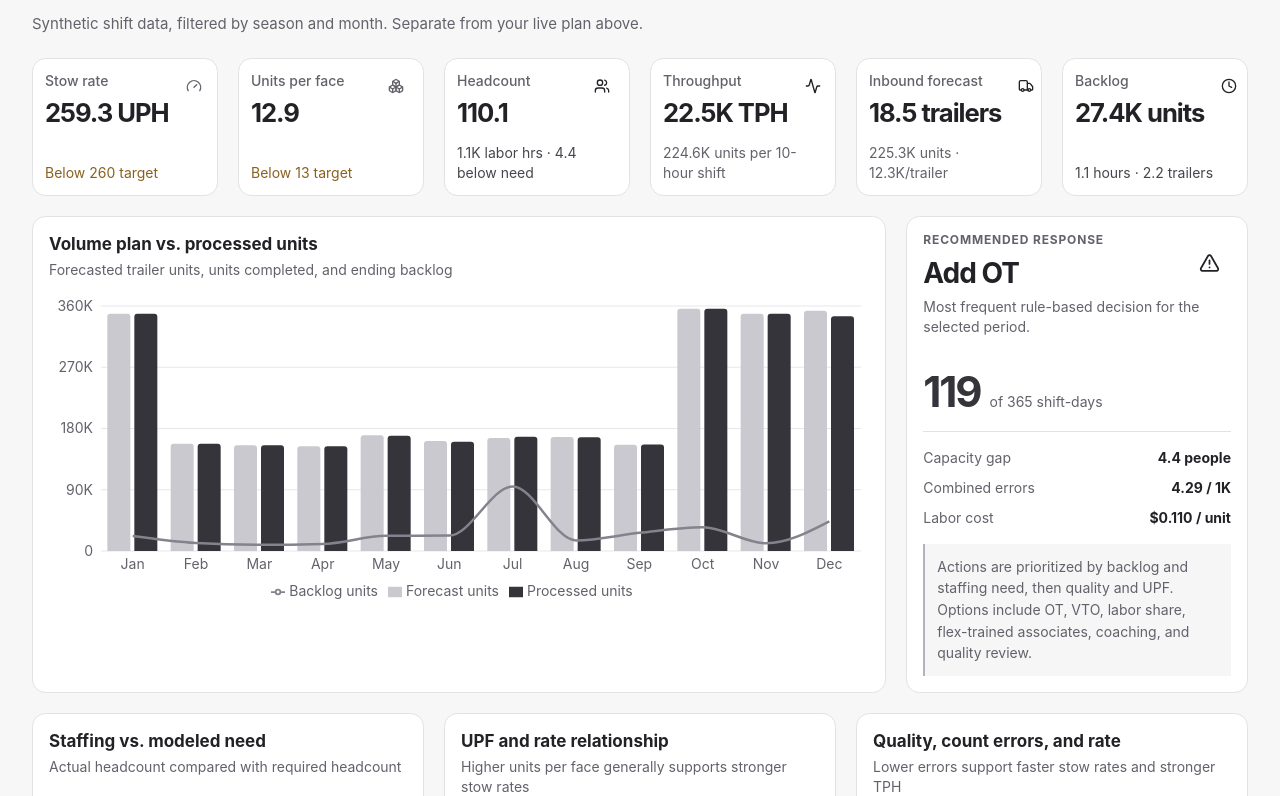
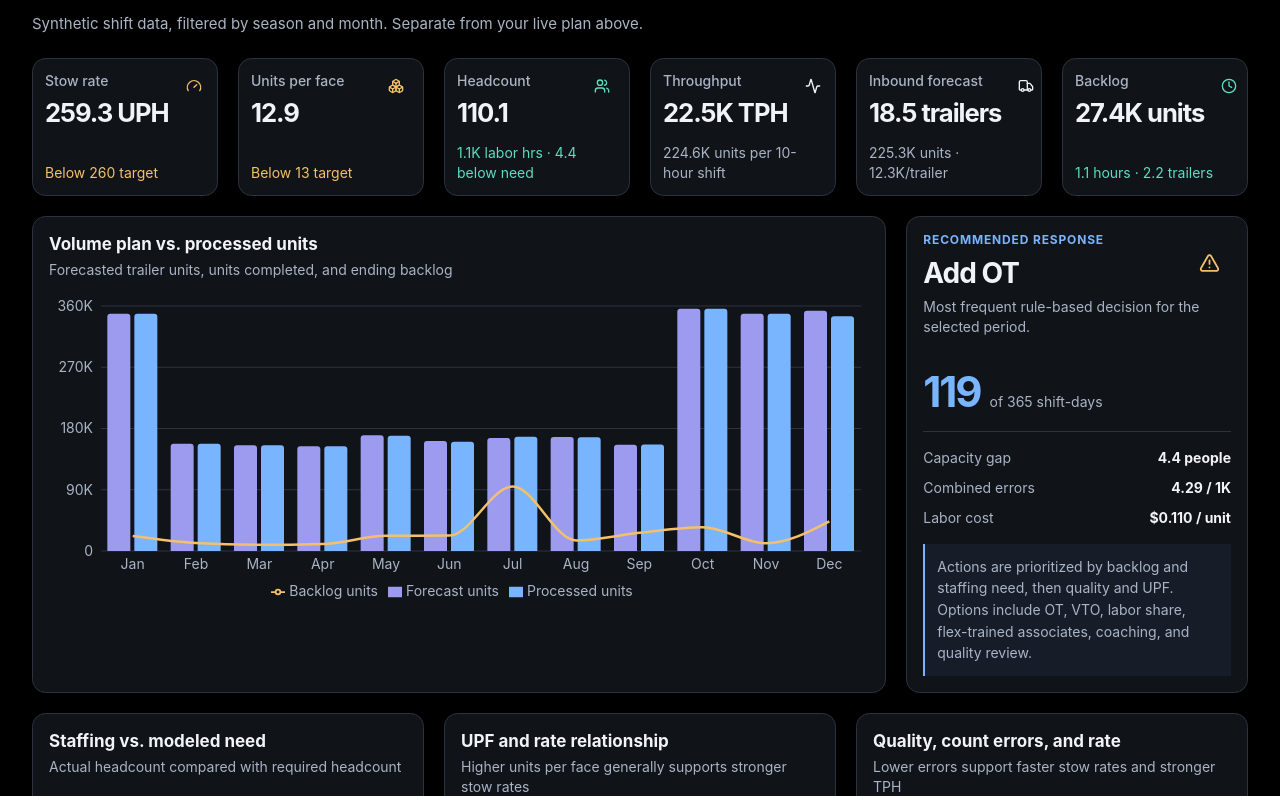
Before and after one commit to Landerosr/inbound-stow-operations-dashboard, a React (Vite) app: page / in a window 1280 px wide. Shown: the part 828-1624 px from the top of the page. Built offline with nearby package versions, Linux system fonts and the light colour scheme.

Commit message:
Add black dashboard theme with colored data accents

```diff
--- a/app/globals.css
+++ b/app/globals.css
@@ -31,24 +31,24 @@
 }
 
 :root {
-  --background: #f7f7f8;
-  --foreground: #222226;
-  --card: #ffffff;
-  --card-foreground: #222226;
-  --popover: #ffffff;
-  --popover-foreground: #222226;
-  --primary: #34343a;
-  --primary-foreground: #ffffff;
-  --secondary: #f3f3f5;
-  --secondary-foreground: #222226;
-  --muted: #f3f3f5;
-  --muted-foreground: #62626b;
-  --accent: #e2e2e5;
-  --accent-foreground: #222226;
-  --destructive: #9c4343;
-  --border: #e2e2e5;
-  --input: #e2e2e5;
-  --ring: #34343a;
+  --background: #000000;
+  --foreground: #f0f3f8;
+  --card: #101318;
+  --card-foreground: #f0f3f8;
+  --popover: #101318;
+  --popover-foreground: #f0f3f8;
+  --primary: #79b5ff;
+  --primary-foreground: #101318;
+  --secondary: #191e27;
+  --secondary-foreground: #f0f3f8;
+  --muted: #191e27;
+  --muted-foreground: #a9b4c5;
+  --accent: #2b3340;
+  --accent-foreground: #f0f3f8;
+  --destructive: #ff8393;
+  --border: #2b3340;
+  --input: #2b3340;
+  --ring: #79b5ff;
   --radius: 0.6rem;
   --font-geist-sans: -apple-system, BlinkMacSystemFont, "Segoe UI", sans-serif;
   --font-geist-mono: ui-monospace, monospace;
@@ -82,25 +82,25 @@
 .brand-block { gap: 14px; }
 .brand-mark {
   width: 42px; height: 42px; display: grid; place-items: center;
-  border: 1px solid #34343a; border-radius: 8px; color: #34343a;
+  border: 1px solid #79b5ff; border-radius: 8px; color: #79b5ff;
   font-weight: 800; letter-spacing: -0.04em;
   box-shadow: none;
 }
 .eyebrow, .section-kicker {
-  color: #62626b; font-size: 14px; line-height: 1.2; font-weight: 700;
+  color: #a9b4c5; font-size: 14px; line-height: 1.2; font-weight: 700;
   letter-spacing: 0.13em; text-transform: uppercase;
 }
 .brand-block h1 {
   margin-top: 3px; font-size: clamp(18px, 2vw, 23px); line-height: 1.1;
   font-weight: 720; letter-spacing: -0.025em;
 }
-.header-meta { justify-content: flex-end; gap: 16px; color: #62626b; font-size: 14px; }
+.header-meta { justify-content: flex-end; gap: 16px; color: #a9b4c5; font-size: 14px; }
 .status-badge {
   height: 25px; border: 1px solid rgba(50, 50, 55, 0.06);
-  background: rgba(50, 50, 55, 0.06); color: #45454d;
+  background: rgba(50, 50, 55, 0.06); color: #5cdec1;
 }
 .status-dot {
-  width: 6px; height: 6px; border-radius: 999px; background: #45454d;
+  width: 6px; height: 6px; border-radius: 999px; background: #5cdec1;
   box-shadow: none;
 }
 
@@ -112,15 +112,15 @@
   margin-top: 7px; font-size: clamp(24px, 3vw, 34px); line-height: 1.08;
   font-weight: 710; letter-spacing: -0.035em;
 }
-.control-row > div:first-child > p:last-child { margin-top: 8px; color: #62626b; font-size: 15px; }
+.control-row > div:first-child > p:last-child { margin-top: 8px; color: #a9b4c5; font-size: 15px; }
 .filters { flex-shrink: 0; gap: 12px; }
 .filters label {
-  display: grid; gap: 6px; color: #62626b; font-size: 14px;
+  display: grid; gap: 6px; color: #a9b4c5; font-size: 14px;
   font-weight: 650; letter-spacing: 0.04em; text-transform: uppercase;
 }
 .filters [data-slot='native-select'] {
-  min-width: 145px; height: 38px; border-color: #e2e2e5;
-  background: #ffffff; color: #222226; font-size: 14px; text-transform: none;
+  min-width: 145px; height: 38px; border-color: #2b3340;
+  background: #101318; color: #f0f3f8; font-size: 14px; text-transform: none;
 }
 
 .scenario-planner {
@@ -130,12 +130,12 @@
   margin-bottom: 14px;
 }
 .scenario-input-card, .scenario-result-card {
-  border: 1px solid #e2e2e5;
-  background: #ffffff;
+  border: 1px solid #2b3340;
+  background: #101318;
   box-shadow: none;
 }
 .scenario-input-card { border-top: 1px solid var(--border); }
-.scenario-result-card { border-top: 1px solid var(--border); background: #ffffff; }
+.scenario-result-card { border-top: 1px solid var(--border); background: #101318; }
 .scenario-card-header {
   display: flex;
   grid-template-columns: minmax(0, 1fr) auto;
@@ -154,7 +154,7 @@
 .scenario-input-card [data-slot='card-description'],
 .scenario-result-card [data-slot='card-description'] {
   margin-top: 3px;
-  color: #62626b;
+  color: #a9b4c5;
   font-size: 0.85rem;
 }
 .reset-button {
@@ -164,25 +164,25 @@
   justify-content: center;
   gap: 7px;
   padding: 0 12px;
-  border: 1px solid #e2e2e5;
+  border: 1px solid #2b3340;
   border-radius: 7px;
-  color: #62626b;
-  background: #f3f3f5;
+  color: #a9b4c5;
+  background: #191e27;
   font-size: 0.875rem;
   font-weight: 650;
   cursor: pointer;
   transition: border-color 150ms ease, color 150ms ease, background 150ms ease;
 }
-.reset-button:hover { border-color: #34343a; color: #222226; background: #f3f3f5; }
-.reset-button:focus-visible { outline: 2px solid #34343a; outline-offset: 2px; }
+.reset-button:hover { border-color: #79b5ff; color: #f0f3f8; background: #191e27; }
+.reset-button:focus-visible { outline: 2px solid #79b5ff; outline-offset: 2px; }
 .reset-button svg { width: 15px; height: 15px; }
 .scenario-fieldset { display: block; }
 .planning-details { margin-top: 14px; }
-.planning-details summary { cursor: pointer; font-size: .875rem; color: #62626b; }
+.planning-details summary { cursor: pointer; font-size: .875rem; color: #a9b4c5; }
 .planning-details[open] .scenario-field { margin-top: 12px; }
 .scenario-group h3 {
   margin-bottom: 10px;
-  color: #62626b;
+  color: #a9b4c5;
   font-size: 0.875rem;
   font-weight: 750;
   letter-spacing: 0.09em;
@@ -191,29 +191,29 @@
 .scenario-input-grid { display: grid; grid-template-columns: repeat(2, minmax(0, 1fr)); gap: 12px; }
 .scenario-assumption-note { margin-top: 14px; color: var(--muted-foreground); font-size: 0.875rem; }
 .scenario-field { min-width: 0; display: grid; gap: 6px; }
-.scenario-field > span { color: #62626b; font-size: 0.875rem; font-weight: 620; }
+.scenario-field > span { color: #a9b4c5; font-size: 0.875rem; font-weight: 620; }
 .scenario-field > div { position: relative; }
 .scenario-field input {
   width: 100%;
   height: 42px;
   padding: 0 48px 0 11px;
-  border: 1px solid #e2e2e5;
+  border: 1px solid #2b3340;
   border-radius: 7px;
   outline: none;
-  color: #222226;
-  background: #ffffff;
+  color: #f0f3f8;
+  background: #101318;
   font-size: 0.95rem;
   font-weight: 640;
   font-variant-numeric: tabular-nums;
   transition: border-color 150ms ease, box-shadow 150ms ease;
 }
-.scenario-field input:focus { border-color: #34343a; box-shadow: none; }
+.scenario-field input:focus { border-color: #79b5ff; box-shadow: none; }
 .scenario-field small {
   position: absolute;
   top: 50%;
   right: 10px;
   transform: translateY(-50%);
-  color: #62626b;
+  color: #a9b4c5;
   font-size: 0.72rem;
   pointer-events: none;
 }
@@ -226,22 +226,22 @@
   flex-shrink: 0;
   border: 1px solid rgba(138, 96, 31, 0.07);
   border-radius: 8px;
-  color: #8a601f;
+  color: #f4c06a;
   background: rgba(138, 96, 31, 0.07);
 }
 .scenario-result-heading svg { width: 19px; height: 19px; }
-.scenario-result-grid { display: grid; grid-template-columns: repeat(3, minmax(0, 1fr)); gap: 1px; background: #e2e2e5; }
-.scenario-result-grid > div { min-width: 0; padding: 11px 9px; background: #ffffff; }
+.scenario-result-grid { display: grid; grid-template-columns: repeat(3, minmax(0, 1fr)); gap: 1px; background: #2b3340; }
+.scenario-result-grid > div { min-width: 0; padding: 11px 9px; background: #101318; }
 .scenario-result-grid span, .scenario-result-grid strong { display: block; }
 .scenario-result-grid span {
   min-height: 30px;
-  color: #62626b;
+  color: #a9b4c5;
   font-size: 0.875rem;
   line-height: 1.25;
 }
 .scenario-result-grid strong {
   margin-top: 5px;
-  color: #222226;
+  color: #f0f3f8;
   font-size: 0.95rem;
   font-weight: 720;
   letter-spacing: -0.015em;
@@ -251,7 +251,7 @@
 
 .metric-grid { display: grid; grid-template-columns: repeat(6, minmax(0, 1fr)); gap: 12px; }
 .metric-card, .chart-card, .decision-card, .table-card, .method-card, .assumption-card {
-  border: 1px solid #e2e2e5; background: #ffffff;
+  border: 1px solid #2b3340; background: #101318;
   box-shadow: none;
 }
 .metric-card { min-height: 138px; justify-content: space-between; }
@@ -260,7 +260,7 @@
   flex-direction: row; justify-content: space-between; gap: 10px;
 }
 .metric-label {
-  color: #62626b; font-size: 14px; font-weight: 650;
+  color: #a9b4c5; font-size: 14px; font-weight: 650;
   letter-spacing: 0.055em; text-transform: uppercase;
 }
 .metric-value {
@@ -269,14 +269,14 @@
 }
 .metric-icon {
   width: 30px; height: 30px; display: grid; place-items: center; flex-shrink: 0;
-  border: 1px solid #e2e2e5; border-radius: 7px; color: #62626b; background: #f3f3f5;
+  border: 1px solid #2b3340; border-radius: 7px; color: #a9b4c5; background: #191e27;
 }
 .metric-icon svg { width: 16px; height: 16px; }
-.metric-icon-good { border-color: rgba(50, 50, 55, 0.06); color: #45454d; background: rgba(50, 50, 55, 0.06); }
-.metric-icon-watch { border-color: rgba(138, 96, 31, 0.07); color: #8a601f; background: rgba(138, 96, 31, 0.07); }
-.metric-detail { color: #62626b; font-size: 14px; }
-.metric-detail-good { color: #45454d; }
-.metric-detail-watch { color: #8a601f; }
+.metric-icon-good { border-color: rgba(50, 50, 55, 0.06); color: #5cdec1; background: rgba(50, 50, 55, 0.06); }
+.metric-icon-watch { border-color: rgba(138, 96, 31, 0.07); color: #f4c06a; background: rgba(138, 96, 31, 0.07); }
+.metric-detail { color: #a9b4c5; font-size: 14px; }
+.metric-detail-good { color: #5cdec1; }
+.metric-detail-watch { color: #f4c06a; }
 
 .primary-grid {
   display: grid; grid-template-columns: minmax(0, 2fr) minmax(280px, 0.8fr);
@@ -287,73 +287,73 @@
 .assumption-card [data-slot='card-title'] { font-size: 17px; font-weight: 680; }
 .chart-card [data-slot='card-description'], .decision-card [data-slot='card-description'],
 .table-card [data-slot='card-description'], .method-card [data-slot='card-description'],
-.assumption-card [data-slot='card-description'] { color: #62626b; font-size: 14px; }
+.assumption-card [data-slot='card-description'] { color: #a9b4c5; font-size: 14px; }
 .chart-card, .chart-content { min-width: 0; }
 .chart-content { width: 100%; height: 280px; min-height: 280px; }
 .volume-chart .chart-content { height: 305px; }
 .recharts-wrapper, .recharts-surface { outline: none; }
-.recharts-text { fill: #62626b; font-size: 14px; }
-.recharts-legend-item-text { color: #62626b !important; font-size: 14px; }
+.recharts-text { fill: #a9b4c5; font-size: 14px; }
+.recharts-legend-item-text { color: #a9b4c5 !important; font-size: 14px; }
 
-.decision-card { border-color: rgba(138, 96, 31, 0.07); background: #ffffff; }
+.decision-card { border-color: rgba(138, 96, 31, 0.07); background: #101318; }
 .decision-title-row { justify-content: space-between; gap: 20px; }
 .decision-title-row [data-slot='card-title'] { margin-top: 7px; font-size: 28px; letter-spacing: -0.035em; }
 .decision-icon {
   width: 44px; height: 44px; display: grid; place-items: center;
   border: 1px solid rgba(138, 96, 31, 0.07); border-radius: 9px;
-  color: #8a601f; background: rgba(138, 96, 31, 0.07);
+  color: #f4c06a; background: rgba(138, 96, 31, 0.07);
 }
 .decision-icon svg { width: 21px; }
 .decision-stat {
   padding: 18px 0; display: flex; align-items: baseline; gap: 9px;
-  border-bottom: 1px solid #e2e2e5;
+  border-bottom: 1px solid #2b3340;
 }
-.decision-stat strong { color: #8a601f; font-size: 42px; line-height: 1; letter-spacing: -0.05em; }
-.decision-stat span { color: #62626b; font-size: 14px; }
+.decision-stat strong { color: #f4c06a; font-size: 42px; line-height: 1; letter-spacing: -0.05em; }
+.decision-stat span { color: #a9b4c5; font-size: 14px; }
 .decision-rules { padding: 16px 0; display: grid; gap: 10px; }
 .decision-rules > div { display: flex; align-items: center; justify-content: space-between; gap: 12px; }
-.decision-rules span, .decision-note { color: #62626b; font-size: 14px; }
+.decision-rules span, .decision-note { color: #a9b4c5; font-size: 14px; }
 .decision-rules strong { font-size: 14px; font-weight: 680; }
 .decision-note {
-  padding: 12px; border-left: 2px solid #8a601f;
+  padding: 12px; border-left: 2px solid #f4c06a;
   background: rgba(138, 96, 31, 0.07); line-height: 1.55;
 }
 
 .secondary-grid { display: grid; grid-template-columns: repeat(3, minmax(0, 1fr)); gap: 14px; margin-top: 14px; }
 .detail-grid { display: grid; grid-template-columns: 0.9fr 1.2fr 0.9fr; gap: 14px; margin-top: 14px; }
 .table-card table { font-size: 14px; }
-.table-card [data-slot='table-head'] { color: #62626b; }
-.table-card [data-slot='table-row'] { border-color: #e2e2e5; }
+.table-card [data-slot='table-head'] { color: #a9b4c5; }
+.table-card [data-slot='table-row'] { border-color: #2b3340; }
 .method-list { display: grid; grid-template-columns: repeat(2, minmax(0, 1fr)); gap: 12px; }
 .method-list li {
   min-height: 78px; display: flex; align-items: flex-start; gap: 11px; padding: 12px;
-  border: 1px solid #e2e2e5; border-radius: 8px; background: #ffffff;
+  border: 1px solid #2b3340; border-radius: 8px; background: #101318;
 }
-.method-list svg { width: 17px; height: 17px; flex-shrink: 0; margin-top: 2px; color: #34343a; }
+.method-list svg { width: 17px; height: 17px; flex-shrink: 0; margin-top: 2px; color: #79b5ff; }
 .method-list strong, .method-list span { display: block; }
 .method-list strong { font-size: 14px; }
-.method-list span { margin-top: 4px; color: #62626b; font-size: 14px; line-height: 1.45; }
+.method-list span { margin-top: 4px; color: #a9b4c5; font-size: 14px; line-height: 1.45; }
 .assumption-list { display: grid; gap: 10px; }
 .assumption-list > div {
   display: flex; align-items: center; justify-content: space-between; gap: 16px;
-  padding-bottom: 10px; border-bottom: 1px solid #e2e2e5;
+  padding-bottom: 10px; border-bottom: 1px solid #2b3340;
 }
 .assumption-list > div:last-child { padding-bottom: 0; border-bottom: 0; }
-.assumption-list dt { color: #62626b; font-size: 14px; }
+.assumption-list dt { color: #a9b4c5; font-size: 14px; }
 .assumption-list dd { font-size: 14px; font-weight: 650; text-align: right; }
 
 .dashboard-footer {
   min-height: 82px; margin-top: 22px; justify-content: space-between; gap: 24px;
-  border-top: 1px solid var(--border); color: #62626b; font-size: 14px;
+  border-top: 1px solid var(--border); color: #a9b4c5; font-size: 14px;
 }
 .dashboard-footer > div { gap: 18px; }
 .dashboard-footer span { display: inline-flex; align-items: center; gap: 6px; }
-.dashboard-footer svg { width: 14px; height: 14px; color: #34343a; }
+.dashboard-footer svg { width: 14px; height: 14px; color: #79b5ff; }
 .loading-screen {
   min-height: 100vh; display: grid; place-content: center; justify-items: center;
-  gap: 14px; color: #62626b;
+  gap: 14px; color: #a9b4c5;
 }
-.loading-screen svg { color: #34343a; }
+.loading-screen svg { color: #79b5ff; }
 
 @media (max-width: 1180px) {
   .scenario-planner { grid-template-columns: 1fr; }
@@ -398,22 +398,30 @@ body { font-size: 16px; }
 .scenario-input-card, .scenario-result-card, .metric-card, .chart-card,
 .decision-card, .table-card, .method-card, .assumption-card { border-color: var(--border); box-shadow: none; }
 .decision-stat strong { color: var(--foreground); }
-.decision-note { border-left: 2px solid #b3b3ba; background: #f6f6f7; }
+.decision-note { border-left: 2px solid #79b5ff; background: #171d28; }
 .method-list li { background: transparent; border: 0; border-radius: 0; padding: 6px 0; }
 .scenario-result-grid { background: var(--border); }
 .scenario-result-grid strong { font-size: 1rem; }
-.status-badge { color: var(--muted-foreground); background: #f3f3f5; border-color: var(--border); }
-.status-dot { background: #777780; }
-.metric-icon-watch { color: #62626b; }
-.decision-stat strong { color: #34343a; }
+.status-badge { color: var(--muted-foreground); background: #191e27; border-color: var(--border); }
+.status-dot { background: #5cdec1; }
+.metric-icon-watch { color: #a9b4c5; }
+.decision-stat strong { color: #79b5ff; }
 .quick-plan { margin-bottom: 20px; }
-.quick-plan > span { display: block; margin-bottom: 8px; color: #62626b; font-size: .875rem; }
+.quick-plan > span { display: block; margin-bottom: 8px; color: #a9b4c5; font-size: .875rem; }
 .quick-plan > div { display: flex; flex-wrap: wrap; gap: 8px; }
-.quick-plan button { min-height: 40px; padding: 8px 12px; border: 1px solid #dedee3; border-radius: 7px; background: #f6f6f7; color: #34343a; font-size: .875rem; cursor: pointer; transition: background 120ms ease; }
-.quick-plan button:hover:not(:disabled) { background: #e9e9ec; }
-.quick-plan button:active:not(:disabled) { background: #dcdce1; }
-.quick-plan button:focus-visible { outline: 2px solid #34343a; outline-offset: 2px; }
+.quick-plan button { min-height: 40px; padding: 8px 12px; border: 1px solid #334158; border-radius: 7px; background: #171d28; color: #79b5ff; font-size: .875rem; cursor: pointer; transition: background 120ms ease; }
+.quick-plan button:hover:not(:disabled) { background: #233650; }
+.quick-plan button:active:not(:disabled) { background: #304968; }
+.quick-plan button:focus-visible { outline: 2px solid #79b5ff; outline-offset: 2px; }
 .quick-plan button:disabled { opacity: .45; cursor: not-allowed; }
 @media (prefers-reduced-motion: reduce) { .quick-plan button { transition: none; } }
 .recharts-tooltip-wrapper { color: var(--foreground); }
 @media (max-width: 780px) { .dashboard-shell { padding: 0 18px 28px; } }
+
+/* Dark controls and restrained signal colors. */
+:root { color-scheme: dark; --primary-foreground: #08101d; }
+.metric-icon-good, .metric-detail-good, .status-badge { color: #5cdec1; }
+.metric-icon-watch, .metric-detail-watch, .decision-icon { color: #f4c06a; }
+.scenario-result-heading > span, .section-kicker { color: #79b5ff; }
+.quick-plan button { color: #c9dfff; border-color: #334158; }
+.scenario-field input:focus { box-shadow: 0 0 0 3px #79b5ff25; }
```
Also changed, not shown: app/page.tsx (+6 -6 lines).
